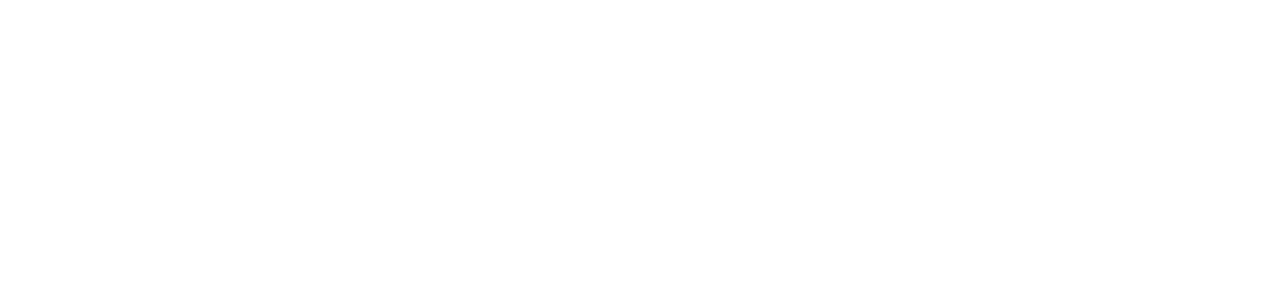
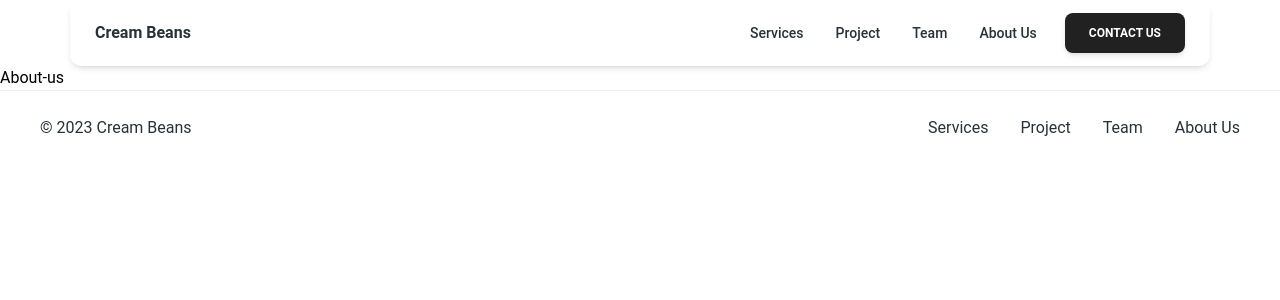
Before and after one commit to khairul111010/cream-beans, a React (Vite) app in the folder frontend/: page /about in a window 1280 px wide. Before the commit this address had no page. Shown: the top 300 px of the page. Built offline with nearby package versions, Linux system fonts and the light colour scheme; the HTML template or start-up script is replaced by a standard one.

Commit message:
route creation & linking

```diff
--- a/frontend/src/App.jsx
+++ b/frontend/src/App.jsx
@@ -1,15 +1,22 @@
 import { BrowserRouter, Route, Routes } from "react-router-dom";
 import Layout from "./components/Layout";
 import Home from "./pages/Home";
+import Services from "./pages/Services";
+import Project from "./pages/Project";
+import Team from "./pages/Team";
+import About from "./pages/Aboutus";
+// import About from "./pages/AboutUs"; // Adjusted the import for consistency
 
 function App() {
   return (
     <BrowserRouter>
       <Routes>
-        <Route element={<Layout />}>
-          <Route path="/" element={<Home />} />
-          <Route path="/about-us" element={<Home />} />
-          <Route path="/contact-us" element={<Home />} />
+        <Route path="/" element={<Layout />}>
+          <Route index element={<Home />} />
+          <Route path="services" element={<Services />} />
+          <Route path="project" element={<Project />} />
+          <Route path="team" element={<Team />} />
+          <Route path="about" element={<About />} />
         </Route>
       </Routes>
     </BrowserRouter>
--- a/frontend/src/components/Footer.jsx
+++ b/frontend/src/components/Footer.jsx
@@ -2,7 +2,7 @@ import { Typography } from "@material-tailwind/react";
 
 export function SimpleFooter() {
   return (
-    <footer className="flex w-full flex-row flex-wrap items-center justify-center gap-y-6 gap-x-12 border-t border-blue-gray-50 py-6 text-center md:justify-between">
+    <footer className="flex w-full flex-row flex-wrap items-center justify-center gap-y-6 gap-x-12 border-t border-blue-gray-50 py-6 text-center md:justify-between p-10">
       <Typography color="blue-gray" className="font-normal">
         &copy; 2023 Cream Beans
       </Typography>
--- a/frontend/src/components/Navbar.jsx
+++ b/frontend/src/components/Navbar.jsx
@@ -5,6 +5,7 @@ import {
   Typography,
   IconButton,
 } from "@material-tailwind/react";
+import { Link } from "react-router-dom";
 import { Button } from "@material-tailwind/react";
 import { Bars3Icon, XMarkIcon } from "@heroicons/react/24/outline";
 
@@ -12,58 +13,44 @@ function NavList() {
   return (
     <ul className="my-2 flex flex-col gap-2 lg:mb-0 lg:mt-0 lg:flex-row lg:items-center lg:gap-6">
       <Typography
-        as="li"
+        as={Link} // Use Link from react-router-dom
+        to="/services" // Specify the path
         variant="small"
         color="blue-gray"
         className="p-1 font-medium"
       >
-        <a
-          href="#"
-          className="flex items-center hover:text-blue-500 transition-colors"
-        >
-          Services
-        </a>
+        Services
       </Typography>
       <Typography
-        as="li"
+        as={Link}
+        to="/project"
         variant="small"
         color="blue-gray"
         className="p-1 font-medium"
       >
-        <a
-          href="#"
-          className="flex items-center hover:text-blue-500 transition-colors"
-        >
-          Project
-        </a>
+        Project
       </Typography>
       <Typography
-        as="li"
+        as={Link}
+        to="/team"
         variant="small"
         color="blue-gray"
         className="p-1 font-medium"
       >
-        <a
-          href="#"
-          className="flex items-center hover:text-blue-500 transition-colors"
-        >
-          Team
-        </a>
+        Team
       </Typography>
       <Typography
-        as="li"
+        as={Link}
+        to="/about"
         variant="small"
         color="blue-gray"
         className="p-1 font-medium"
       >
-        <a
-          href="#"
-          className="flex items-center hover:text-blue-500 transition-colors"
-        >
-          About Us
-        </a>
+        About Us
       </Typography>
-      <Button>Contact Us</Button>
+      <Button as={Link} to="/contact-us">
+        Contact Us
+      </Button>
     </ul>
   );
 }
@@ -86,7 +73,8 @@ export function NavbarSimple() {
     <Navbar className="mx-auto max-w-screen-xl px-6 py-3">
       <div className="flex items-center justify-between text-blue-gray-900">
         <Typography
-          as="a"
+          as={Link}
+          to="/"
           href="#"
           variant="h6"
           className="mr-4 cursor-pointer py-1.5"
--- /dev/null
+++ b/frontend/src/pages/Aboutus.jsx
@@ -0,0 +1,5 @@
+function About() {
+  return <div>About-us</div>;
+}
+
+export default About;
--- a/frontend/src/pages/Home.jsx
+++ b/frontend/src/pages/Home.jsx
@@ -1,7 +1,16 @@
-import React from "react";
-
 const Home = () => {
-  return <div>Home</div>;
+  return (
+    <>
+      {/* <video className=" w-full rounded-lg max-h-90" controls autoPlay>
+        <p>we will rock you</p>
+        <source
+          src="https://docs.material-tailwind.com/demo.mp4"
+          type="video/mp4"
+        />
+        Your browser does not support the video tag.
+      </video> */}
+    </>
+  );
 };
 
 export default Home;
--- /dev/null
+++ b/frontend/src/pages/Project.jsx
@@ -0,0 +1,5 @@
+function Project() {
+  return <div>Project</div>;
+}
+
+export default Project;
--- /dev/null
+++ b/frontend/src/pages/Services.jsx
@@ -0,0 +1,3 @@
+export default function Services() {
+  return <div>Services</div>;
+}
--- /dev/null
+++ b/frontend/src/pages/Team.jsx
@@ -0,0 +1,5 @@
+function Team() {
+  return <div>Team</div>;
+}
+
+export default Team;
```
